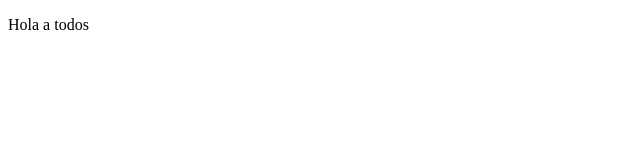
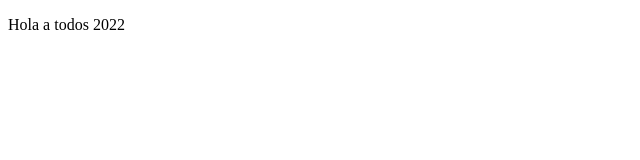
Before and after one commit to nacho054/proyectoDemo, a plain HTML site: page index.html in a window 1280 px wide. Shown: the full height of the page, 0-640 px from the left. Drawn offline with Linux system fonts and the light colour scheme.

Commit message:
cambios todo

```diff
--- a/index.html
+++ b/index.html
@@ -8,7 +8,7 @@
 </head>
 <body>
     <p>
-        Hola a todos
+        Hola a todos 2022
     </p>
 </body>
 </html>
```
